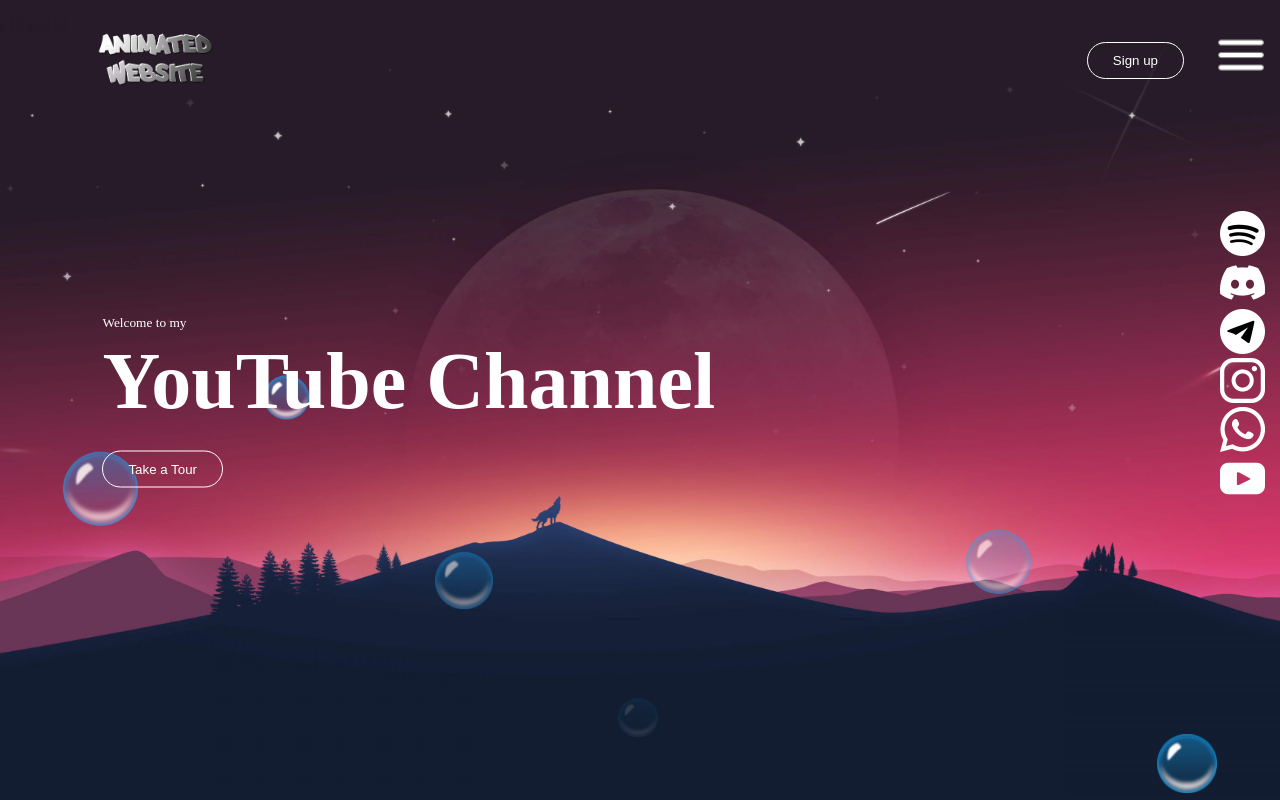
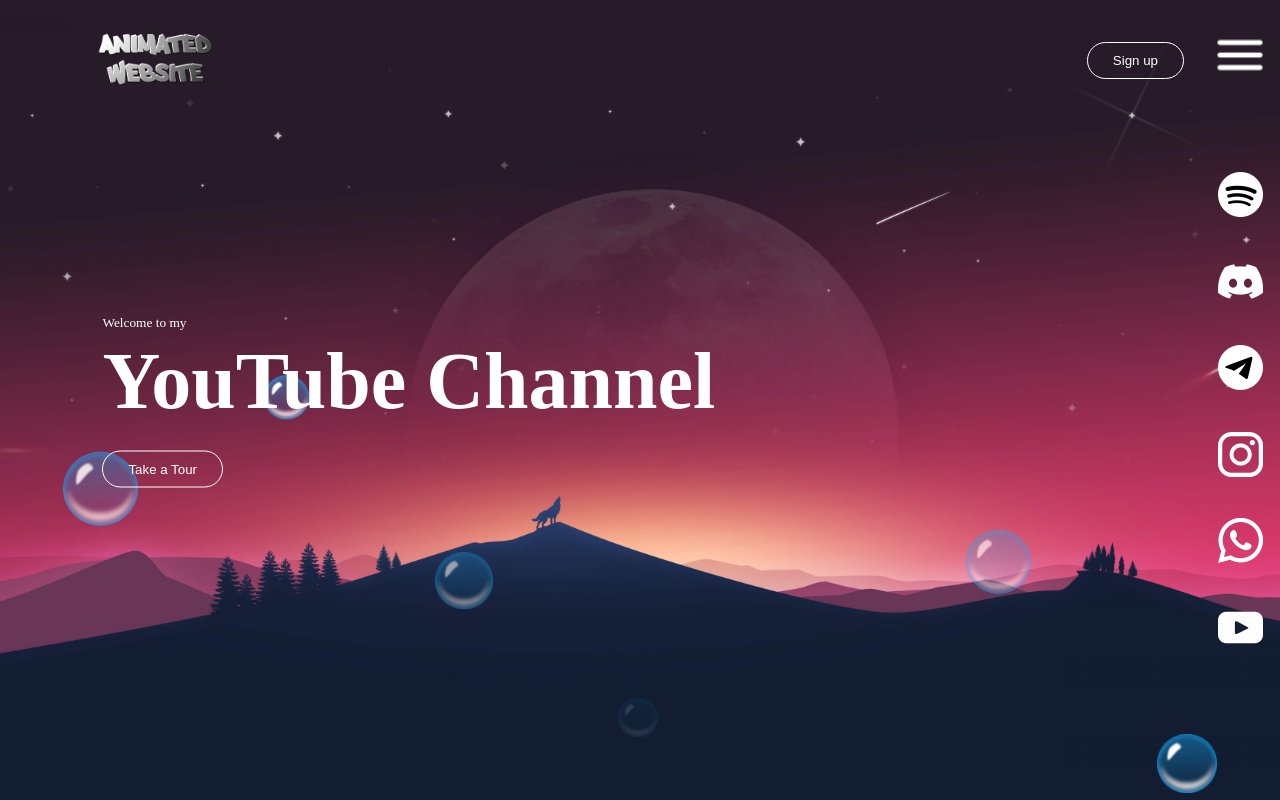
Before and after one commit to Moni2005/responsive, a plain HTML site: page index.html in a window 1280 px wide. Drawn offline with Linux system fonts and the light colour scheme.

Commit message:
Fix: Changed pos of social icons and menu button

```diff
--- a/style.css
+++ b/style.css
@@ -58,7 +58,7 @@ h1{
 }
 
 .side-bar{
-
+   cursor: pointer;
     width: 60px;
     background: transparent;
     height: 100vh;
@@ -70,7 +70,7 @@ h1{
 .menu {
     display: block;
     width: 60px;
-    margin: 25px -9px 126px;
+    margin: 25px -10px 46px;
     cursor: pointer;
 }
 
@@ -145,3 +145,14 @@ h1{
     animation-delay: 6s;
     width: 60px;
 }
+
+
+.social-links {
+    height: 70vh;
+    display: flex;
+    flex-direction: column;
+    align-items: center;
+    position: relative;
+    justify-content: space-evenly;
+    margin-right: 20px;
+}
```
